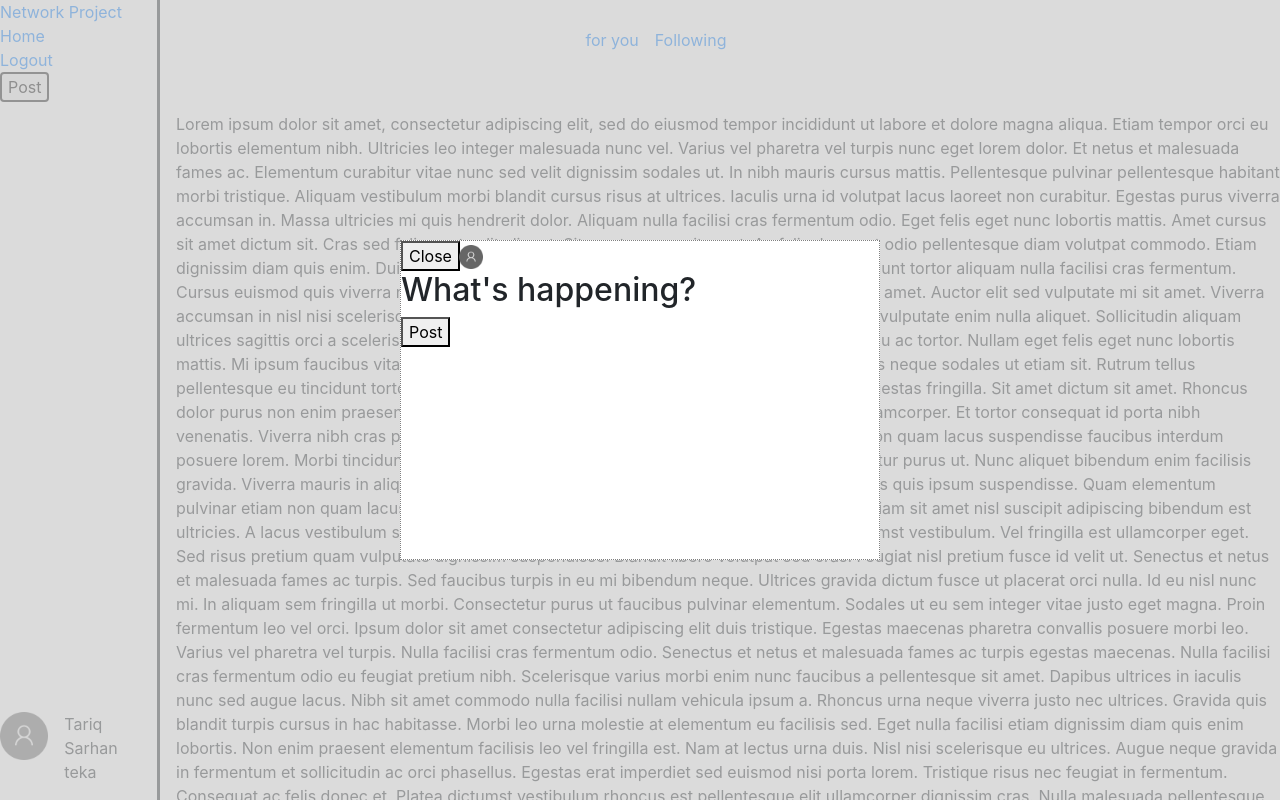
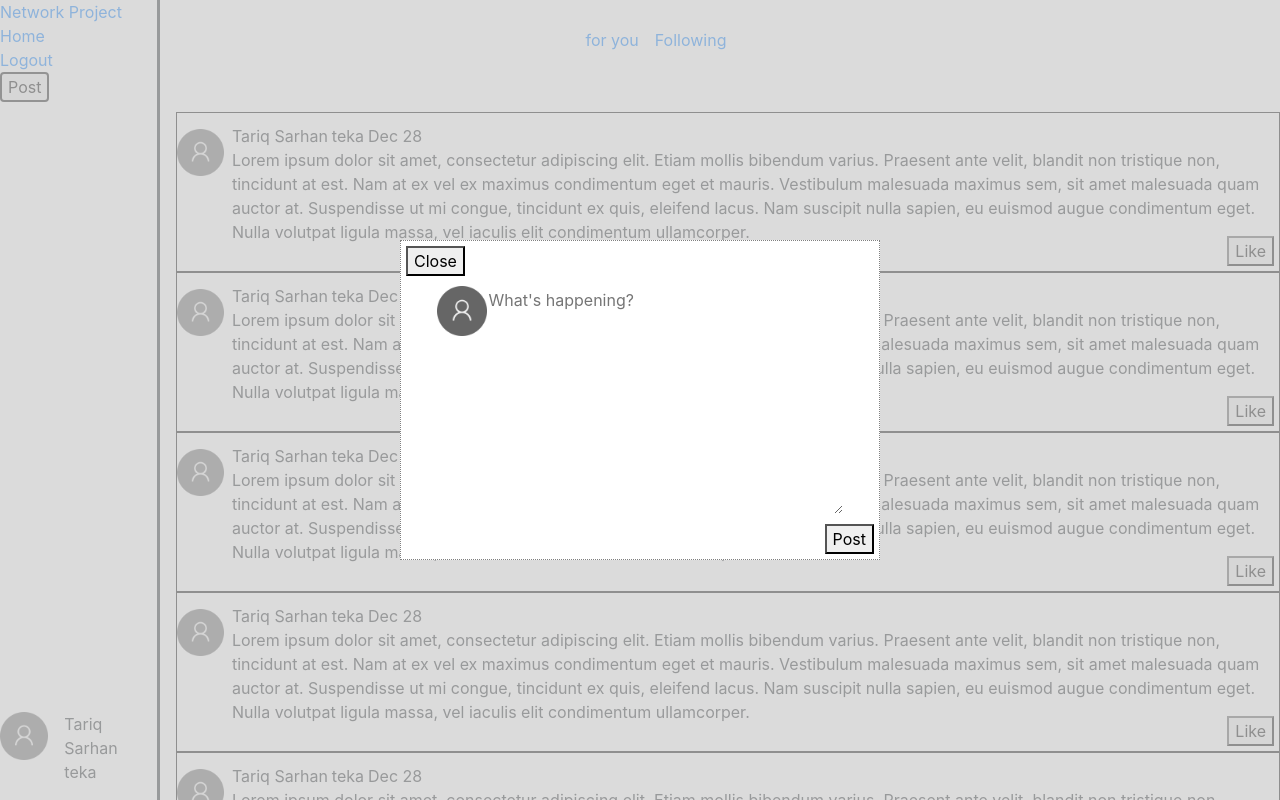
Before and after one commit to tariq7299/CS50Web-Project4-network, a React (Create React App) app in the folder network-react/: page / in a window 1280 px wide. Both pictures are taken after a click on the button "Post". Shown: the top 800 px of the page. Built offline with nearby package versions, Linux system fonts and the light colour scheme.

Commit message:
created post html and css, adjusted some css for modal

```diff
--- a/network-react/src/App.js
+++ b/network-react/src/App.js
@@ -14,10 +14,18 @@ function App() {
       <div className="modal-container" style={ isActive ? {display: 'block'} : {display: 'none'} }>
       </div>
       <div className="modal-window" style={ isActive ? {display: 'block'} : {display: 'none'} }>
+
         <button onClick={handelPostModal}>Close</button>
-        <img src="default-profile.svg.png"></img>
-        <h2>What's happening?</h2>
+
+        <div className="profile-image-input-wrapper">
+          <div className="profile-image-wrapper">
+            <img src="default-profile.svg.png"></img>
+          </div>
+          <textarea name="post-content-input" className="post-content" placeholder="What's happening?"></textarea>
+        </div>
+
         <button>Post</button>
+
       </div>
 
       <div className="navbar">
@@ -48,37 +56,140 @@ function App() {
       </div>
 
       <div className="main-content">
-        <p>
-        Lorem ipsum dolor sit amet, consectetur adipiscing elit, sed do eiusmod tempor incididunt ut labore et dolore magna aliqua. Etiam tempor orci eu lobortis elementum nibh. Ultricies leo integer malesuada nunc vel. Varius vel pharetra vel turpis nunc eget lorem dolor. Et netus et malesuada fames ac. Elementum curabitur vitae nunc sed velit dignissim sodales ut. In nibh mauris cursus mattis. Pellentesque pulvinar pellentesque habitant morbi tristique. Aliquam vestibulum morbi blandit cursus risus at ultrices. Iaculis urna id volutpat lacus laoreet non curabitur. Egestas purus viverra accumsan in. Massa ultricies mi quis hendrerit dolor. Aliquam nulla facilisi cras fermentum odio.
 
-        Eget felis eget nunc lobortis mattis. Amet cursus sit amet dictum sit. Cras sed felis eget velit aliquet. Sit amet cursus sit amet. Ac felis donec et odio pellentesque diam volutpat commodo. Etiam dignissim diam quis enim. Dui vivamus arcu felis bibendum ut tristique. Pellentesque eu tincidunt tortor aliquam nulla facilisi cras fermentum. Cursus euismod quis viverra nibh cras pulvinar. Eget aliquet nibh praesent tristique magna sit amet. Auctor elit sed vulputate mi sit amet. Viverra accumsan in nisl nisi scelerisque eu ultrices vitae. Consequat interdum varius sit amet mattis vulputate enim nulla aliquet. Sollicitudin aliquam ultrices sagittis orci a scelerisque purus semper eget. Lacus laoreet non curabitur gravida arcu ac tortor. Nullam eget felis eget nunc lobortis mattis.
+       <div className="post-wrapper">
 
-        Mi ipsum faucibus vitae aliquet nec ullamcorper sit. Ultrices tincidunt arcu non sodales neque sodales ut etiam sit. Rutrum tellus pellentesque eu tincidunt tortor. Et odio pellentesque diam volutpat commodo sed egestas egestas fringilla. Sit amet dictum sit amet. Rhoncus dolor purus non enim praesent elementum facilisis. Elementum facilisis leo vel fringilla est ullamcorper. Et tortor consequat id porta nibh venenatis. Viverra nibh cras pulvinar mattis nunc sed blandit libero volutpat. Pulvinar etiam non quam lacus suspendisse faucibus interdum posuere lorem.
+        <div className="profile-image-wrapper">
+          <img src="default-profile.svg.png"></img>
+        </div>
 
-        Morbi tincidunt ornare massa eget egestas purus. Aliquet sagittis id consectetur purus ut. Nunc aliquet bibendum enim facilisis gravida. Viverra mauris in aliquam sem fringilla ut morbi. Felis bibendum ut tristique et egestas quis ipsum suspendisse. Quam elementum pulvinar etiam non quam lacus suspendisse faucibus interdum. Purus in mollis nunc sed id. Diam sit amet nisl suscipit adipiscing bibendum est ultricies. A lacus vestibulum sed arcu non odio euismod lacinia at. Hac habitasse platea dictumst vestibulum. Vel fringilla est ullamcorper eget. Sed risus pretium quam vulputate dignissim suspendisse. Blandit libero volutpat sed cras. Feugiat nisl pretium fusce id velit ut. Senectus et netus et malesuada fames ac turpis. Sed faucibus turpis in eu mi bibendum neque.
+        <div className="username-post-content-wrapper">
+          <div className="userActualName-username-date-wrapper">
+            <p className="userActualName">Tariq Sarhan</p>
+            <p className="username">teka</p>
+            <p className="date">Dec 28</p>
+          </div>
+          <div className="post-content-wrapper"><p className="post-content">Lorem ipsum dolor sit amet, consectetur adipiscing elit. Etiam mollis bibendum varius. Praesent ante velit, blandit non tristique non, tincidunt at est. Nam at ex vel ex maximus condimentum eget et mauris. Vestibulum malesuada maximus sem, sit amet malesuada quam auctor at. Suspendisse ut mi congue, tincidunt ex quis, eleifend lacus. Nam suscipit nulla sapien, eu euismod augue condimentum eget. Nulla volutpat ligula massa, vel iaculis elit condimentum ullamcorper.</p></div>
+        </div>
 
-        Ultrices gravida dictum fusce ut placerat orci nulla. Id eu nisl nunc mi. In aliquam sem fringilla ut morbi. Consectetur purus ut faucibus pulvinar elementum. Sodales ut eu sem integer vitae justo eget magna. Proin fermentum leo vel orci. Ipsum dolor sit amet consectetur adipiscing elit duis tristique. Egestas maecenas pharetra convallis posuere morbi leo. Varius vel pharetra vel turpis. Nulla facilisi cras fermentum odio. Senectus et netus et malesuada fames ac turpis egestas maecenas. Nulla facilisi cras fermentum odio eu feugiat pretium nibh. Scelerisque varius morbi enim nunc faucibus a pellentesque sit amet. Dapibus ultrices in iaculis nunc sed augue lacus.
+        <button className="like-button">Like</button>
 
-        Nibh sit amet commodo nulla facilisi nullam vehicula ipsum a. Rhoncus urna neque viverra justo nec ultrices. Gravida quis blandit turpis cursus in hac habitasse. Morbi leo urna molestie at elementum eu facilisis sed. Eget nulla facilisi etiam dignissim diam quis enim lobortis. Non enim praesent elementum facilisis leo vel fringilla est. Nam at lectus urna duis. Nisl nisi scelerisque eu ultrices. Augue neque gravida in fermentum et sollicitudin ac orci phasellus. Egestas erat imperdiet sed euismod nisi porta lorem. Tristique risus nec feugiat in fermentum. Consequat ac felis donec et. Platea dictumst vestibulum rhoncus est pellentesque elit ullamcorper dignissim cras. Nulla malesuada pellentesque elit eget gravida. Amet est placerat in egestas erat imperdiet sed euismod.
+       </div>
 
-        Arcu cursus vitae congue mauris rhoncus aenean. A scelerisque purus semper eget duis at. Sit amet consectetur adipiscing elit pellentesque habitant. Nunc pulvinar sapien et ligula ullamcorper malesuada. Lacus vel facilisis volutpat est velit. Nulla aliquet enim tortor at auctor urna nunc id cursus. Nisl nisi scelerisque eu ultrices vitae. Facilisis gravida neque convallis a cras semper. Integer eget aliquet nibh praesent tristique. Nunc sed id semper risus in hendrerit gravida. Molestie at elementum eu facilisis sed.
+       <div className="post-wrapper">
 
-        Tellus rutrum tellus pellentesque eu tincidunt tortor aliquam nulla. Scelerisque viverra mauris in aliquam sem. Nisl pretium fusce id velit. Facilisis gravida neque convallis a cras semper. Sed euismod nisi porta lorem. Id aliquet lectus proin nibh nisl. Dolor purus non enim praesent. Sed id semper risus in hendrerit gravida rutrum. Ullamcorper eget nulla facilisi etiam dignissim diam quis enim lobortis. Diam volutpat commodo sed egestas egestas fringilla phasellus. Neque laoreet suspendisse interdum consectetur libero. Morbi tristique senectus et netus et malesuada fames ac.
+        <div className="profile-image-wrapper">
+          <img src="default-profile.svg.png"></img>
+        </div>
 
-        Tortor vitae purus faucibus ornare suspendisse sed nisi lacus. Est placerat in egestas erat imperdiet. Cras adipiscing enim eu turpis egestas. Amet mauris commodo quis imperdiet massa tincidunt nunc. Blandit libero volutpat sed cras ornare. Ac auctor augue mauris augue neque. Vehicula ipsum a arcu cursus vitae congue mauris. Aenean euismod elementum nisi quis eleifend quam adipiscing. Massa tincidunt nunc pulvinar sapien et ligula. Varius quam quisque id diam vel quam. Volutpat est velit egestas dui id ornare arcu odio ut. Lacus viverra vitae congue eu consequat. Egestas dui id ornare arcu odio ut. Scelerisque fermentum dui faucibus in ornare. Imperdiet proin fermentum leo vel orci porta.
+        <div className="username-post-content-wrapper">
+          <div className="userActualName-username-date-wrapper">
+            <p className="userActualName">Tariq Sarhan</p>
+            <p className="username">teka</p>
+            <p className="date">Dec 28</p>
+          </div>
+          <div className="post-content-wrapper"><p className="post-content">Lorem ipsum dolor sit amet, consectetur adipiscing elit. Etiam mollis bibendum varius. Praesent ante velit, blandit non tristique non, tincidunt at est. Nam at ex vel ex maximus condimentum eget et mauris. Vestibulum malesuada maximus sem, sit amet malesuada quam auctor at. Suspendisse ut mi congue, tincidunt ex quis, eleifend lacus. Nam suscipit nulla sapien, eu euismod augue condimentum eget. Nulla volutpat ligula massa, vel iaculis elit condimentum ullamcorper.</p></div>
+        </div>
 
-        Sed vulputate mi sit amet mauris commodo quis. Non arcu risus quis varius quam quisque. Nisl condimentum id venenatis a. At ultrices mi tempus imperdiet nulla malesuada pellentesque. In hac habitasse platea dictumst vestibulum rhoncus est pellentesque elit. Quam viverra orci sagittis eu volutpat odio facilisis mauris sit. Nisi porta lorem mollis aliquam ut. Dignissim convallis aenean et tortor at risus. Nullam non nisi est sit. Quis imperdiet massa tincidunt nunc pulvinar. Nibh tortor id aliquet lectus proin nibh nisl condimentum id. Convallis convallis tellus id interdum velit laoreet. Nunc lobortis mattis aliquam faucibus. Tortor at risus viverra adipiscing.
+        <button className="like-button">Like</button>
 
-        Quam lacus suspendisse faucibus interdum posuere lorem. Ultrices dui sapien eget mi. Tellus mauris a diam maecenas sed enim ut. Porttitor lacus luctus accumsan tortor posuere ac ut consequat. Faucibus pulvinar elementum integer enim neque. Nisi lacus sed viverra tellus in hac habitasse platea dictumst. Pharetra et ultrices neque ornare. Pulvinar proin gravida hendrerit lectus a. Scelerisque purus semper eget duis. Nam aliquam sem et tortor consequat id porta nibh venenatis. Risus commodo viverra maecenas accumsan lacus. Porttitor leo a diam sollicitudin tempor.
+       </div>
 
-        Quam pellentesque nec nam aliquam sem et. Ut consequat semper viverra nam libero justo laoreet. Sed enim ut sem viverra aliquet eget sit. Dui faucibus in ornare quam viverra orci sagittis. Sit amet volutpat consequat mauris nunc. Egestas erat imperdiet sed euismod nisi porta lorem. Vel turpis nunc eget lorem. Eu mi bibendum neque egestas congue quisque egestas. Cras fermentum odio eu feugiat pretium nibh ipsum consequat nisl. Dignissim convallis aenean et tortor at. Ornare lectus sit amet est placerat in egestas. Velit euismod in pellentesque massa placerat duis. Eget nunc lobortis mattis aliquam faucibus purus in. Auctor elit sed vulputate mi sit amet. Erat nam at lectus urna duis convallis convallis tellus.
+       <div className="post-wrapper">
 
-        Id venenatis a condimentum vitae. Convallis tellus id interdum velit. Augue ut lectus arcu bibendum at. Mauris a diam maecenas sed enim ut sem viverra. Habitant morbi tristique senectus et netus et malesuada. Et pharetra pharetra massa massa ultricies mi. Dolor morbi non arcu risus quis. Ut consequat semper viverra nam. Quisque non tellus orci ac auctor augue mauris. Dictum fusce ut placerat orci nulla pellentesque.
+        <div className="profile-image-wrapper">
+          <img src="default-profile.svg.png"></img>
+        </div>
 
-        Ullamcorper a lacus vestibulum sed. Amet dictum sit amet justo donec enim diam. Vulputate sapien nec sagittis aliquam malesuada bibendum arcu. Suscipit adipiscing bibendum est ultricies integer. Vestibulum rhoncus est pellentesque elit ullamcorper dignissim cras tincidunt lobortis. Bibendum arcu vitae elementum curabitur vitae nunc. Porttitor massa id neque aliquam vestibulum morbi blandit cursus. Convallis convallis tellus id interdum. Phasellus vestibulum lorem sed risus. Eget nunc lobortis mattis aliquam. Maecenas ultricies mi eget mauris pharetra et ultrices neque. Potenti nullam ac tortor vitae. Quam pellentesque nec nam aliquam sem et tortor consequat id. Urna condimentum mattis pellentesque id nibh tortor. Odio facilisis mauris sit amet massa. Amet nulla facilisi morbi tempus. Pellentesque sit amet porttitor eget dolor morbi. Vulputate eu scelerisque felis imperdiet. Volutpat est velit egestas dui.
+        <div className="username-post-content-wrapper">
+          <div className="userActualName-username-date-wrapper">
+            <p className="userActualName">Tariq Sarhan</p>
+            <p className="username">teka</p>
+            <p className="date">Dec 28</p>
+          </div>
+          <div className="post-content-wrapper"><p className="post-content">Lorem ipsum dolor sit amet, consectetur adipiscing elit. Etiam mollis bibendum varius. Praesent ante velit, blandit non tristique non, tincidunt at est. Nam at ex vel ex maximus condimentum eget et mauris. Vestibulum malesuada maximus sem, sit amet malesuada quam auctor at. Suspendisse ut mi congue, tincidunt ex quis, eleifend lacus. Nam suscipit nulla sapien, eu euismod augue condimentum eget. Nulla volutpat ligula massa, vel iaculis elit condimentum ullamcorper.</p></div>
+        </div>
 
-        Pellentesque habitant morbi tristique senectus et netus. Justo donec enim diam vulputate ut pharetra sit amet. Ac orci phasellus egestas tellus rutrum tellus pellentesque. Euismod lacinia at quis risus sed vulputate odio ut. Arcu ac tortor dignissim convallis aenean et tortor at risus. Ultricies lacus sed turpis tincidunt id aliquet. Arcu odio ut sem nulla. Ultrices mi tempus imperdiet nulla malesuada pellentesque. Purus sit amet luctus venenatis lectus. Ac odio tempor orci dapibus ultrices in iaculis. Lacus vestibulum sed arcu non odio. Congue quisque egestas diam in arcu cursus euismod quis viverra. Risus sed vulputate odio ut. Morbi leo urna molestie at elementum. Nibh cras pulvinar mattis nunc. Mauris sit amet massa vitae tortor. Eu sem integer vitae justo eget magna fermentum. Eu scelerisque felis imperdiet proin fermentum leo. Mollis nunc sed id semper risus in hendrerit gravida. In tellus integer feugiat scelerisque varius morbi enim nunc.
-        </p>
+        <button className="like-button">Like</button>
+
+       </div>
+
+       <div className="post-wrapper">
+
+        <div className="profile-image-wrapper">
+          <img src="default-profile.svg.png"></img>
+        </div>
+
+        <div className="username-post-content-wrapper">
+          <div className="userActualName-username-date-wrapper">
+            <p className="userActualName">Tariq Sarhan</p>
+            <p className="username">teka</p>
+            <p className="date">Dec 28</p>
+          </div>
+          <div className="post-content-wrapper"><p className="post-content">Lorem ipsum dolor sit amet, consectetur adipiscing elit. Etiam mollis bibendum varius. Praesent ante velit, blandit non tristique non, tincidunt at est. Nam at ex vel ex maximus condimentum eget et mauris. Vestibulum malesuada maximus sem, sit amet malesuada quam auctor at. Suspendisse ut mi congue, tincidunt ex quis, eleifend lacus. Nam suscipit nulla sapien, eu euismod augue condimentum eget. Nulla volutpat ligula massa, vel iaculis elit condimentum ullamcorper.</p></div>
+        </div>
+
+        <button className="like-button">Like</button>
+
+       </div>
+
+       <div className="post-wrapper">
+
+        <div className="profile-image-wrapper">
+          <img src="default-profile.svg.png"></img>
+        </div>
+
+        <div className="username-post-content-wrapper">
+          <div className="userActualName-username-date-wrapper">
+            <p className="userActualName">Tariq Sarhan</p>
+            <p className="username">teka</p>
+            <p className="date">Dec 28</p>
+          </div>
+          <div className="post-content-wrapper"><p className="post-content">Lorem ipsum dolor sit amet, consectetur adipiscing elit. Etiam mollis bibendum varius. Praesent ante velit, blandit non tristique non, tincidunt at est. Nam at ex vel ex maximus condimentum eget et mauris. Vestibulum malesuada maximus sem, sit amet malesuada quam auctor at. Suspendisse ut mi congue, tincidunt ex quis, eleifend lacus. Nam suscipit nulla sapien, eu euismod augue condimentum eget. Nulla volutpat ligula massa, vel iaculis elit condimentum ullamcorper.</p></div>
+        </div>
+
+        <button className="like-button">Like</button>
+
+       </div>
+
+       <div className="post-wrapper">
+
+        <div className="profile-image-wrapper">
+          <img src="default-profile.svg.png"></img>
+        </div>
+
+        <div className="username-post-content-wrapper">
+          <div className="userActualName-username-date-wrapper">
+            <p className="userActualName">Tariq Sarhan</p>
+            <p className="username">teka</p>
+            <p className="date">Dec 28</p>
+          </div>
+          <div className="post-content-wrapper"><p className="post-content">Lorem ipsum dolor sit amet, consectetur adipiscing elit. Etiam mollis bibendum varius. Praesent ante velit, blandit non tristique non, tincidunt at est. Nam at ex vel ex maximus condimentum eget et mauris. Vestibulum malesuada maximus sem, sit amet malesuada quam auctor at. Suspendisse ut mi congue, tincidunt ex quis, eleifend lacus. Nam suscipit nulla sapien, eu euismod augue condimentum eget. Nulla volutpat ligula massa, vel iaculis elit condimentum ullamcorper.</p></div>
+        </div>
+
+        <button className="like-button">Like</button>
+
+       </div>
+
+       <div className="post-wrapper">
+
+        <div className="profile-image-wrapper">
+          <img src="default-profile.svg.png"></img>
+        </div>
+
+        <div className="username-post-content-wrapper">
+          <div className="userActualName-username-date-wrapper">
+            <p className="userActualName">Tariq Sarhan</p>
+            <p className="username">teka</p>
+            <p className="date">Dec 28</p>
+          </div>
+          <div className="post-content-wrapper"><p className="post-content">Lorem ipsum dolor sit amet, consectetur adipiscing elit. Etiam mollis bibendum varius. Praesent ante velit, blandit non tristique non, tincidunt at est. Nam at ex vel ex maximus condimentum eget et mauris. Vestibulum malesuada maximus sem, sit amet malesuada quam auctor at. Suspendisse ut mi congue, tincidunt ex quis, eleifend lacus. Nam suscipit nulla sapien, eu euismod augue condimentum eget. Nulla volutpat ligula massa, vel iaculis elit condimentum ullamcorper.</p></div>
+        </div>
+
+        <button className="like-button">Like</button>
+
+       </div>
+
       </div>
     </div>
   );
--- a/network-react/src/App.scss
+++ b/network-react/src/App.scss
@@ -7,6 +7,8 @@
   z-index: 9998;
   display: none;
 }
+
+
 .modal-window{
   background-color: white;
   position: fixed;
@@ -20,11 +22,55 @@
   display: block;
 
 
-  img {
-    width: 5%;
-    height: auto;
+  button:first-child {
+    position: absolute;
+    top: 0px;
+    left: 0px;
+    margin: 5px;
   }
+
+  button:last-child {
+    position: absolute;
+    bottom: 0px;
+    right: 0px;
+    margin: 5px;
+  }
+  .profile-image-input-wrapper{
+    width: 100%;
+    height: 100%;
+    padding: 1rem;
+
+    display: flex;
+    flex-flow: row nowrap;
+    justify-content: center;
+    align-items: center;
+
+    textarea[name="post-content-input"]{
+      width: 80%;
+      height: 80%;
+      border: none;
+
+
+    }
+
+    .profile-image-wrapper{
+      display: flex;
+      flex-direction: column;
+      flex-basis: 50px;
+      width: 80%;
+      height: 80%;
+      img {
+        width: 100%;
+        height: auto;
+      }
+
+    }
+  }
+
+
 }
+
+
 .top-navbar {
   position: fixed;
   top: 0px;
@@ -39,6 +85,7 @@
   /* border: solid; */
 
 }
+
 
 .side-navbar {
   position: fixed;
@@ -80,18 +127,80 @@
 
 }
 
+
 .profile-image {
   // display: none;
   width: 100%;
   height:auto;
 }
+
+
 .main-content {
 
   width: 100%;
   height: 100%;
   padding-top: 6rem;
   padding-left: 11rem;
-  /* position: relative; */
-    /* top: 70px; */
-    /* left: 200px; */
+
+  .post-wrapper{
+    position: relative;
+    width: 100%;
+    height: 10rem;
+    display: flex;
+    flex-flow: row;
+    gap: 8px;
+    justify-content: center;
+    align-items: center;
+    border: 1px solid black;
+
+    .profile-image-wrapper{
+      display: flex;
+      flex-direction: column;
+      flex-basis: 10rem;
+      width: 80%;
+      height: 80%;
+      img {
+        width: 100%;
+        height: auto;
+      }
+
+    }
+
+    .username-post-content-wrapper{
+      display: flex;
+      flex-flow: column;
+
+      .userActualName-username-date-wrapper{
+
+        p {
+          padding: 0px;
+          margin: 0px;
+          display: inline;
+        }
+        .userActualName, .username{
+          margin-right: 0.25rem;
+        }
+        .post-content-wrapper{
+          .post-wrapper{
+            text-align: left;
+          }
+        }
+
+      }
+    }
+
+    .like-button{
+      position: absolute;
+      bottom: 0px;
+      right: 0px;
+      margin: 5px;
+    }
+
+
+
+  }
+
+
+
+
 }
```
